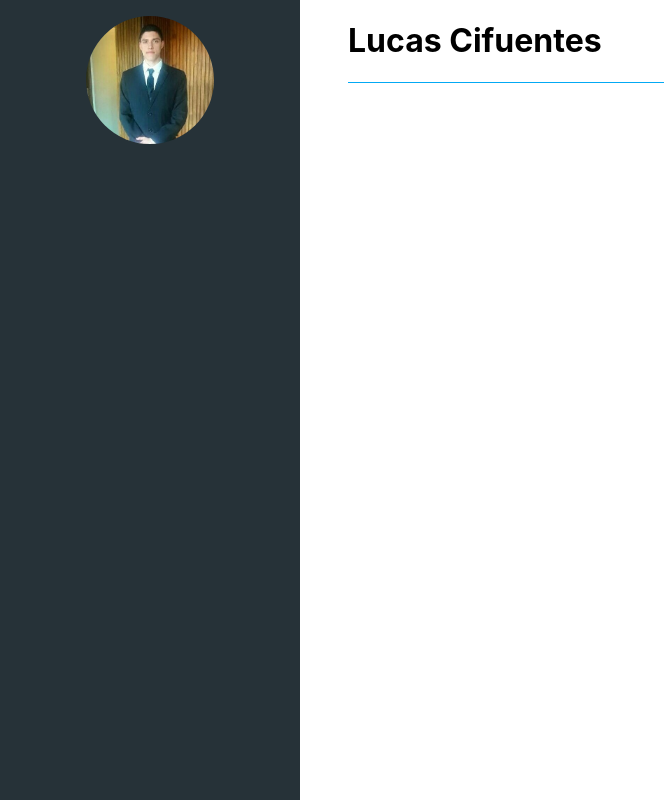
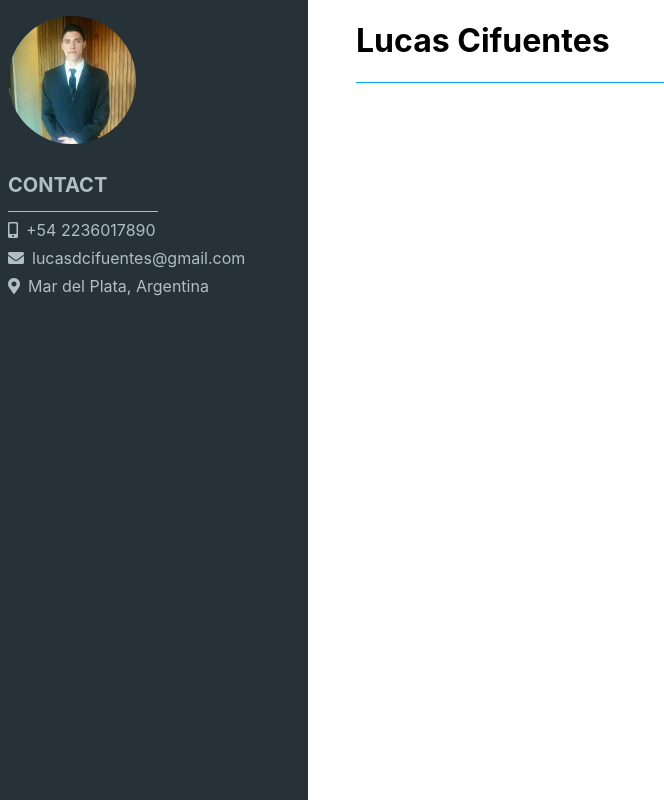
Before and after one commit to Lucas-Cifuentes/My-Resume, a React (Create React App) app: page / in a window 1280 px wide. Shown: the whole page, without its empty margins (0-664 px from the left). Built offline with nearby package versions, Linux system fonts and the light colour scheme.

Commit message:
add contact component

```diff
--- a/src/App.js
+++ b/src/App.js
@@ -1,8 +1,10 @@
 import React from 'react';
 import styled, {ThemeProvider} from "styled-components";
 import theme from "./styles/global"
+
 import Divider from "./components/Divider"
 import Image from "./components/Image"
+import Contact from "./components/Contact"
 
 const Container = styled.div`
   display: flex;
@@ -12,7 +14,7 @@ const Container = styled.div`
 const LeftContent = styled.div`
   display: flex;
   flex-direction: column;
-  align-items: center;
+  padding-left: 0.5rem;
   height: 100vh;
   width: 300px;
   background-color: ${props => props.theme.background };
@@ -33,6 +35,7 @@ function App() {
       <Container>
         <LeftContent>
           <Image />
+          <Contact />
         </LeftContent>
         <RightContent>
           <h1>Lucas Cifuentes</h1>
```
